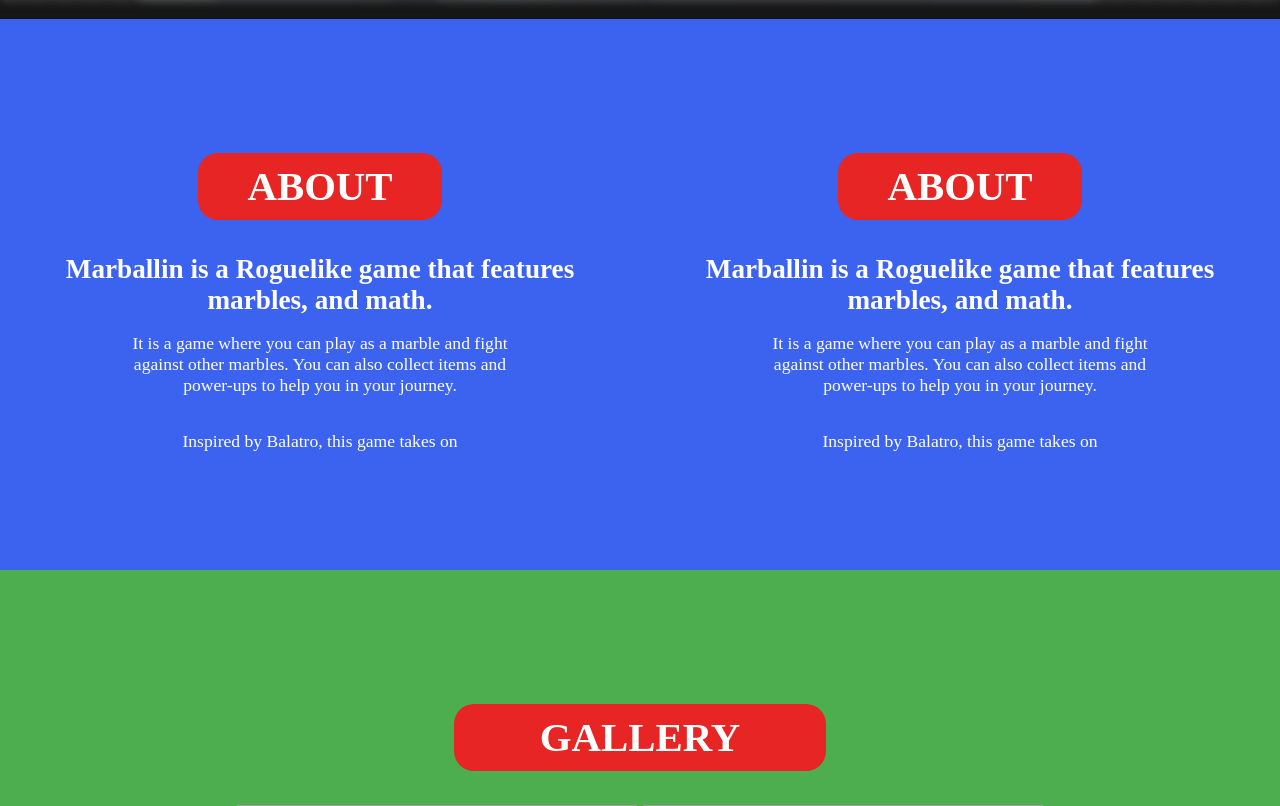
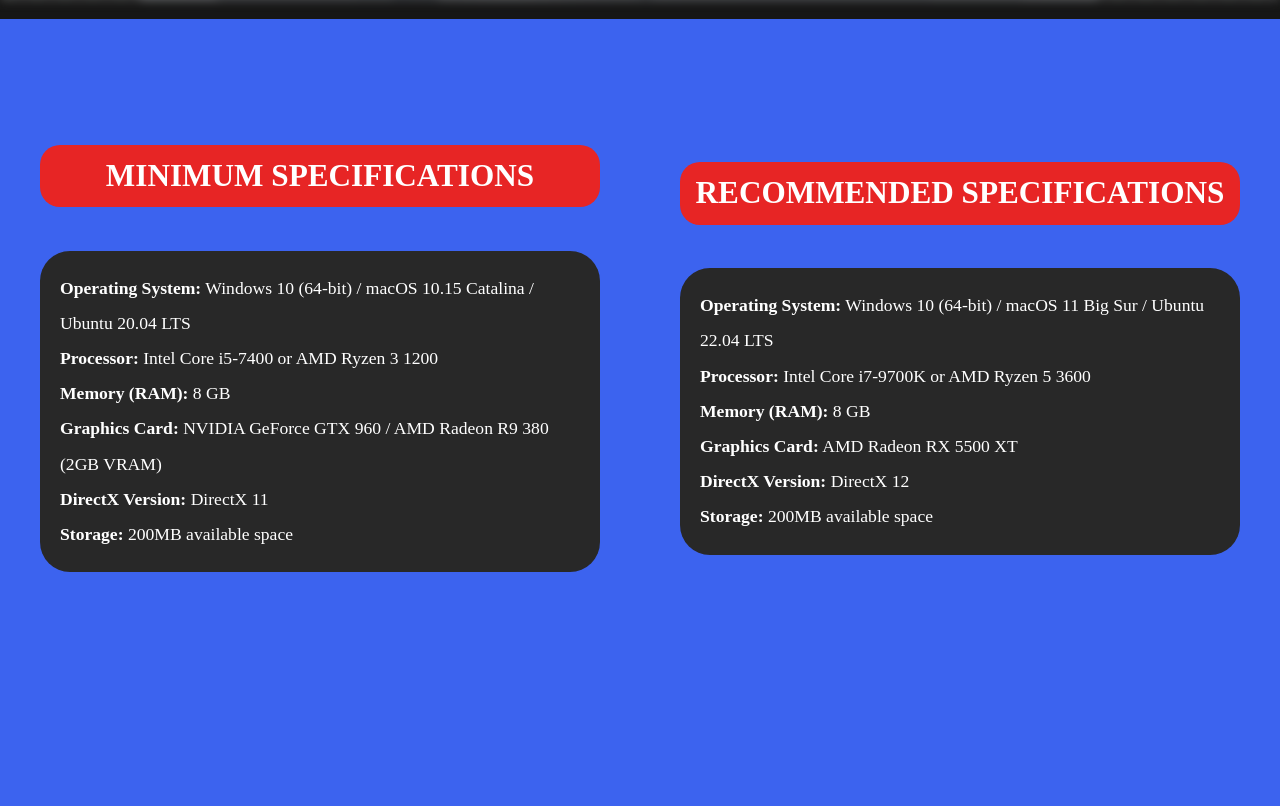
Before and after one commit to UnreignedX/marballin-promo-website, a PHP site: page / in a window 1280 px wide. Shown: the part 799-1605 px from the top of the page. Run offline with PHP 8.4, Linux system fonts and the light colour scheme; some web fonts are replaced; grey boxes are pictures that could not be loaded.

Commit message:
sending latest file

```diff
--- a/index.html
+++ b/index.html
@@ -26,13 +26,32 @@
             </div>
         </div>
         <section class="about-specs">
-            <div class="section-content about">
-                <h1 class="s-c-header">About</h1>
-                Marballin is a Roguelike game that features marbles, and math.
-                <p>It is a game where you can play as a marble and fight against other marbles. You can also collect items and power-ups to help you in your journey.</p>
-                <p>Inspired by Balatro, this game takes on</p>
+            <div class="section-content specs">
+            <h1 class="s-c-header">Minimum Specifications</h1>
+            <ul>
+                <li><strong>Operating System:</strong> Windows 10 (64-bit) / macOS 10.15 Catalina / Ubuntu 20.04 LTS</li>
+                <li><strong>Processor:</strong> Intel Core i5-7400 or AMD Ryzen 3 1200</li>
+                <li><strong>Memory (RAM):</strong> 8 GB</li>
+                <li><strong>Graphics Card:</strong> NVIDIA GeForce GTX 960 / AMD Radeon R9 380 (2GB VRAM)</li>
+                <li><strong>DirectX Version:</strong> DirectX 11</li>
+                <li><strong>Storage:</strong> 200MB available space</li>
+            </ul>
             </div>
-            <div class="section-content about">
+
+            <div class="section-content specs">
+            <h1 class="s-c-header">Recommended Specifications</h1>
+            <ul>
+                <li><strong>Operating System:</strong> Windows 10 (64-bit) / macOS 11 Big Sur / Ubuntu 22.04 LTS</li>
+                <li><strong>Processor:</strong> Intel Core i7-9700K or AMD Ryzen 5 3600</li>
+                <li><strong>Memory (RAM):</strong> 8 GB</li>
+                <li><strong>Graphics Card:</strong> AMD Radeon RX 5500 XT</li>
+                <li><strong>DirectX Version:</strong> DirectX 12</li>
+                <li><strong>Storage:</strong> 200MB available space</li>
+            </ul>
+            </div>
+        </section>
+        <section>
+                <div class="section-content about">
                 <h1 class="s-c-header">About</h1>
                 Marballin is a Roguelike game that features marbles, and math.
                 <p>It is a game where you can play as a marble and fight against other marbles. You can also collect items and power-ups to help you in your journey.</p>
@@ -49,10 +68,6 @@
                 </div>
             </div>
         </section>
-        <section>
-            <div class="section-content contact">
-                <h1 class="s-c-header">Specifications</h1>
-        </section>
         <section class="footer">
             <div class="footer-content">
                 <h6>&copy; 2025 Marballin. All rights reserved.</h6>
--- a/style.css
+++ b/style.css
@@ -82,6 +82,10 @@ body {
   color: white;
 }
 
+section {
+  width:100vw;
+}
+
 .section-content {
   display: flex;
   flex-direction: column;
@@ -96,6 +100,10 @@ body {
   text-align: center;
 }
 
+.about-specs {
+
+}
+
 .section-content h1 {
   background-color: var(--primary-color);
   color: white;
@@ -106,10 +114,37 @@ body {
   text-transform: uppercase;
 }
 
+.section-content .specs {
+  width: 100%;
+}
+
 .section-content p {
   width: clamp(60%, 70%, 100%);
   font-size: 1.1rem;
   font-weight: 400;
+}
+.specs * {
+  /* border: 2px solid var(--primary-color); */
+}
+
+.specs {
+  /* border: 2px solid var(--primary-color); */
+  text-align: left;
+  line-height: 2.0;
+  font-size: 1.3rem;
+  font-weight: 300;
+}
+.specs ul {
+  font-size: 1.1rem;
+  border-radius: 30px;
+  list-style: none;
+  padding:20px;
+  background-color: var(--main-color);
+}
+.specs h1 {
+  padding:0;
+  text-align: center;
+  width: 100%;
 }
 
 .gallery {
@@ -119,9 +154,11 @@ body {
 .about-specs {
   display: flex;
   flex-direction: row;
+  width: 100vw;
 }
 
 .about-specs div {
+  width:100vw;
   padding: 100px 40px;
 }
 
```
